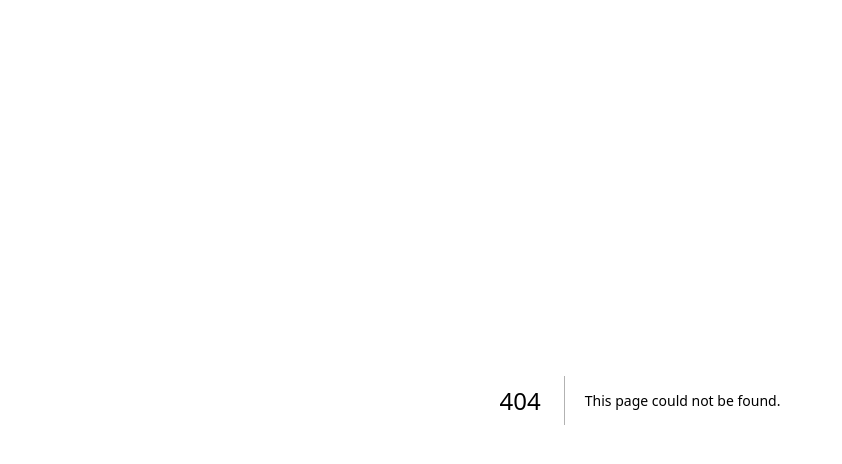
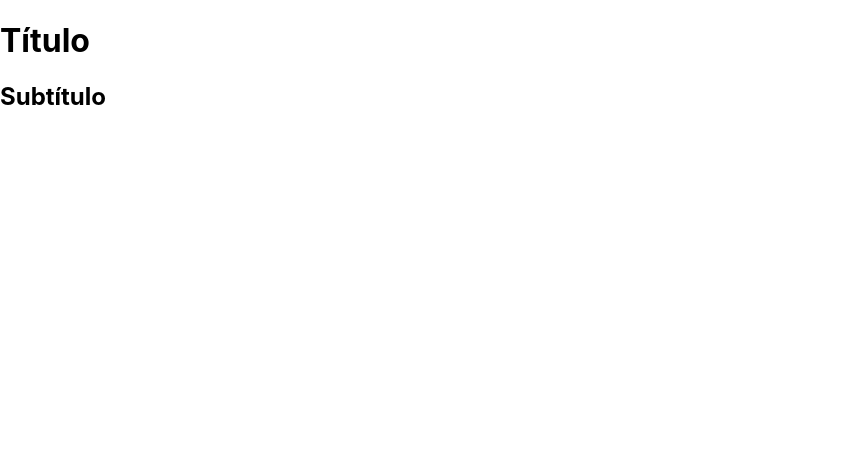
Before and after one commit to Victor110901/Revisao-React, a Next.js app: page /basicos/usandoTitulo in a window 1280 px wide. Before the commit this address had no page. Shown: the top 464 px of the page, without its empty margins (0-842 px from the left). Built offline with nearby package versions, Linux system fonts and the light colour scheme.

Commit message:
Aula 22 next Primeiro componente

```diff
--- /dev/null
+++ b/components/Titulo.jsx
@@ -0,0 +1,8 @@
+export default function Titulo() {
+    return (
+        <>
+            <h1>Título</h1>
+            <h2>Subtítulo</h2>
+        </>
+    )
+}
--- /dev/null
+++ b/pages/basicos/usandoTitulo.jsx
@@ -0,0 +1,9 @@
+import Titulo from "../../components/Titulo"
+
+export default function usandoTitulo() {
+    return (
+        <div>
+            <Titulo />
+        </div>
+    )
+}
```
